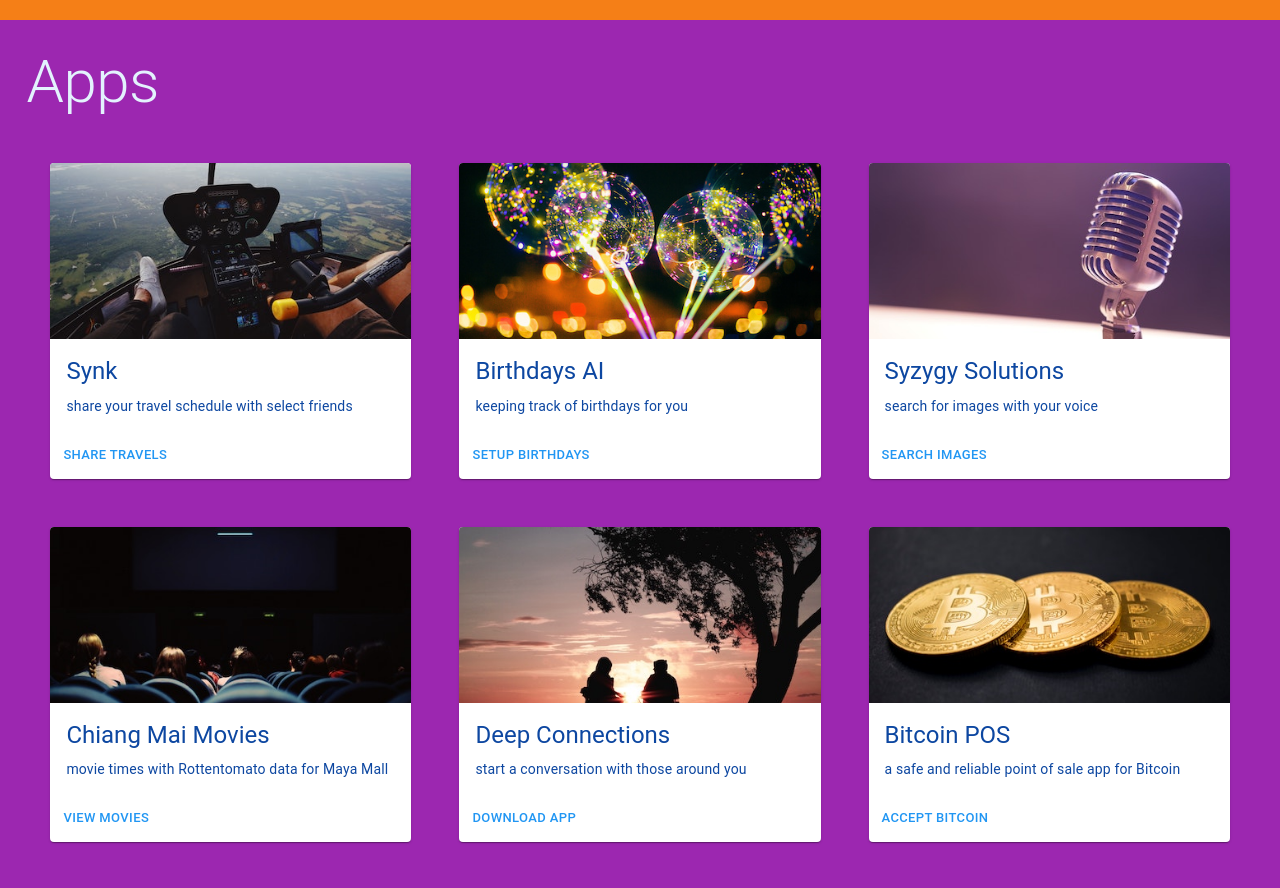
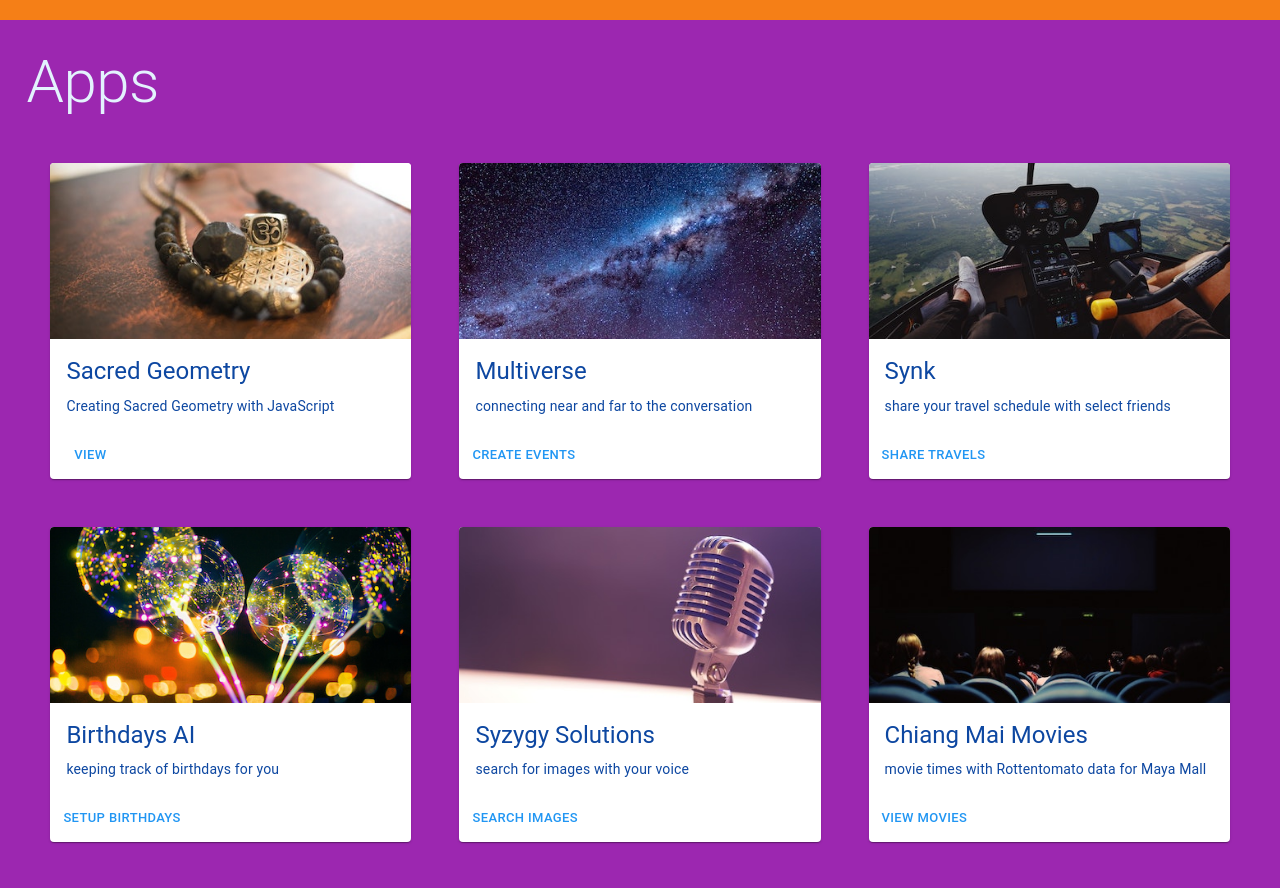
Before and after one commit to magician11/andrewgolightly.com, a React (Create React App) app: page / in a window 1280 px wide. Shown: the part 2380-3268 px from the top of the page. Built offline with nearby package versions, Linux system fonts and the light colour scheme.

Commit message:
added multiverse and sacred geometry

```diff
--- a/src/App.js
+++ b/src/App.js
@@ -33,6 +33,8 @@ import styleImage from './images/style-transfer.jpg';
 import matrixImage from './images/the-matrix.jpg';
 import coloursImage from './images/speech-to-colours.jpg';
 import synkImage from './images/synk.jpg';
+import multiverseImage from './images/multiverse.jpg';
+import sacredGeometryImage from './images/sacred-geometry.jpg';
 import logo from './images/logo.png';
 
 const useStyles = makeStyles(theme => ({
@@ -196,6 +198,24 @@ export default function App() {
           <Typography variant="h2" gutterBottom>
             Apps
           </Typography>
+        </Grid>
+        <Grid item xs={12} sm={4} className={classes.card}>
+          <AppCard
+            title="Sacred Geometry"
+            text="Creating Sacred Geometry with JavaScript"
+            linkText="View"
+            link="https://sacredgeometry.golightlyplus.com"
+            image={sacredGeometryImage}
+          />
+        </Grid>
+        <Grid item xs={12} sm={4} className={classes.card}>
+          <AppCard
+            title="Multiverse"
+            text="connecting near and far to the conversation"
+            linkText="Create Events"
+            link="https://multiverse.createdeepconnections.com"
+            image={multiverseImage}
+          />
         </Grid>
         <Grid item xs={12} sm={4} className={classes.card}>
           <AppCard
```
Also changed, not shown: src/images/multiverse.jpg (added), src/images/sacred-geometry.jpg (added).
